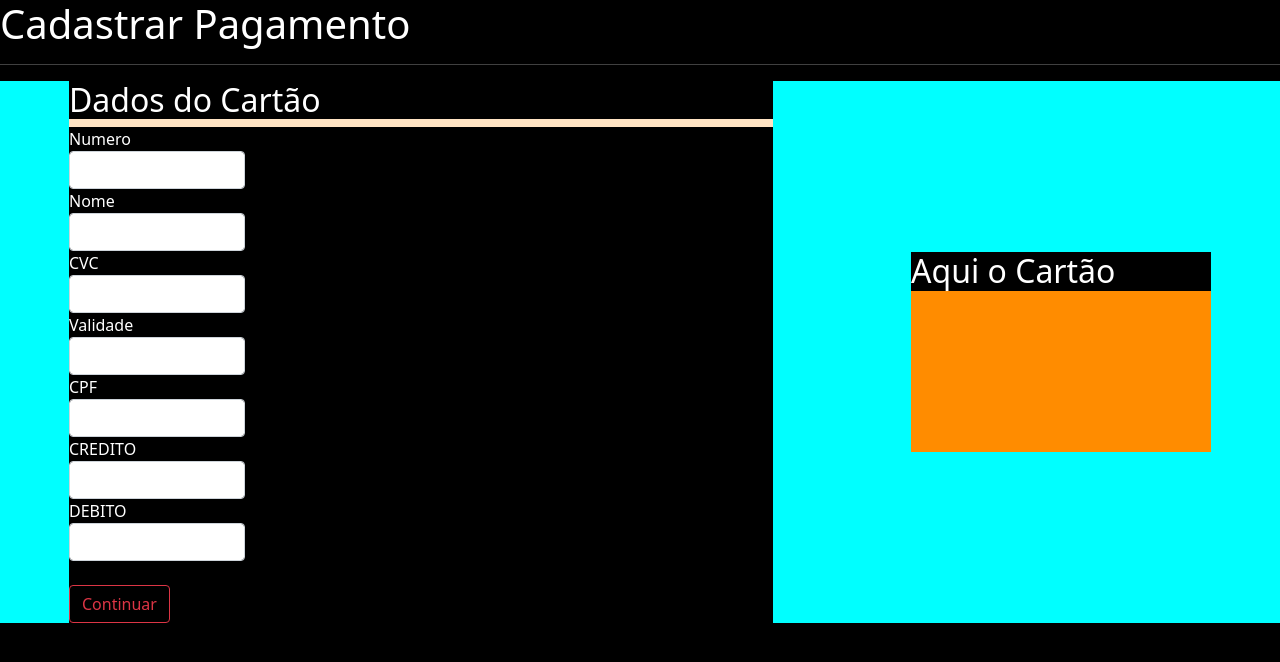
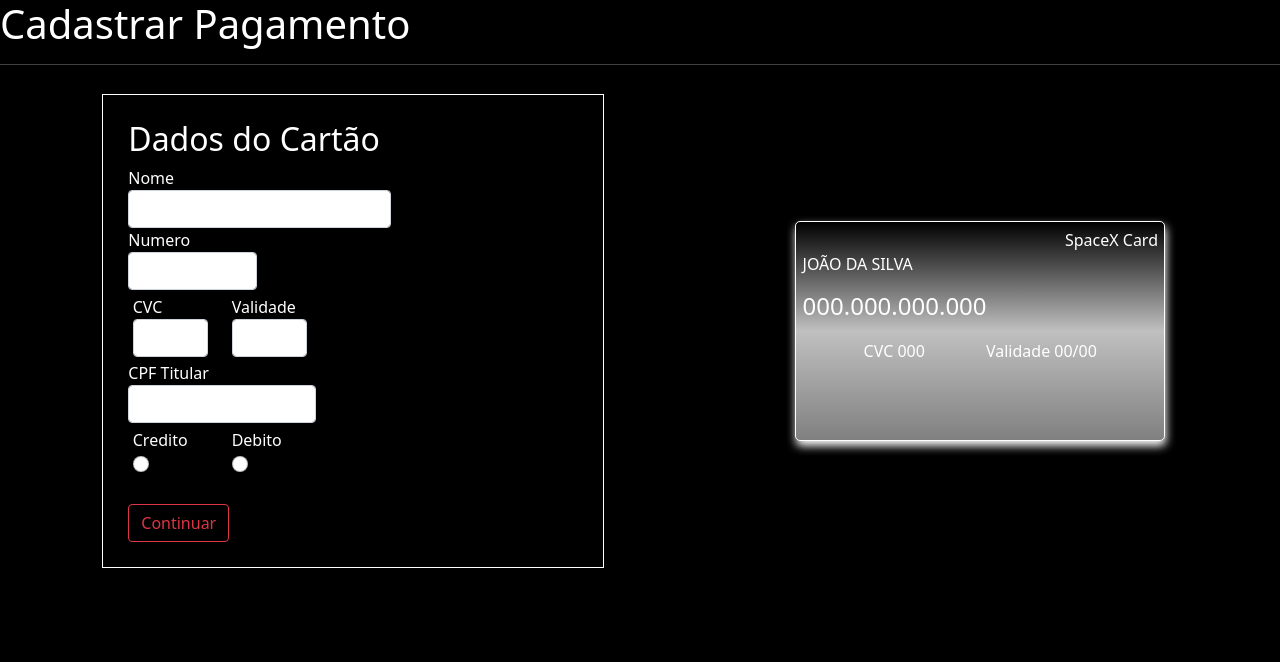
Before and after one commit to Edvaldoivso/ReativeForm, an Angular app: page /CadPagamento in a window 1280 px wide. Shown: the top 662 px of the page. Built offline with nearby package versions, Linux system fonts and the light colour scheme.

Commit message:
Finalização da Pag de Cadastro de Pagamento

```diff
--- a/src/app/Pages/cadastro-pagamento/cadastro-pagamento.component.html
+++ b/src/app/Pages/cadastro-pagamento/cadastro-pagamento.component.html
@@ -1,14 +1,26 @@
-<div id="BodyPay">
+<div id="CadPag">
   <h1>Cadastrar Pagamento</h1>
   <hr />
 
   <div class="MainData">
-    <div class="DataBox">
+    <form class="FormCard" [formGroup]="FormPayment">
       <h2>Dados do Cartão</h2>
-      <div id="Form">
-        <form [formGroup]="FormPayment">
+
+      <div class="col-7">
+        <label for="Nome">Nome</label>
+
+        <input
+          type="text"
+          formControlName="NomTitular"
+          id="NomTitular"
+          class="form-control"
+          #NomTitular
+          required
+        />
+      </div>
+
       <div class="form-group">
-            <div class="col-3">
+        <div class="col-6">
           <label for="NumCartao">Numero</label>
           <input
             type="text"
@@ -20,22 +32,9 @@
           />
         </div>
       </div>
-
+      <div class="row">
         <div class="col-3">
-            <label for="">Nome</label>
-
-            <input
-              type="text"
-              formControlName="NomTitular"
-              id="NomTitular"
-              class="form-control"
-              #NomTitular
-              required
-            />
-          </div>
-
-          <div class="col-3">
-            <label for="">CVC</label>
+          <label for="CVC">CVC</label>
           <input
             type="text"
             formControlName="NumCVC"
@@ -57,9 +56,9 @@
             required
           />
         </div>
-
-          <div class="col-3">
-            <label for="CpfTitular">CPF</label>
+      </div>
+      <div class="col-5">
+        <label for="CpfTitular">CPF Titular</label>
         <input
           type="text"
           formControlName="CpfTitular"
@@ -70,39 +69,65 @@
         />
       </div>
 
+      <div class="row">
         <div class="col-3">
-            <label for="CardModalC">CREDITO</label>
+          <label class="form-check-label" for="CardModalC"> Credito </label>
+          <br />
           <input
-              type="text"
+            class="form-check-input"
+            type="radio"
+            name="CardModal"
             formControlName="CardModal"
-              id="CardModal"
+            id="CardModalC"
             value="C"
-              class="form-control"
             #CardModalC
-              required
           />
         </div>
 
         <div class="col-3">
-            <label for="CardModalD">DEBITO</label>
+          <label class="form-check-label" for="CardModalD"> Debito </label>
+          <br />
           <input
-              type="text"
+            class="form-check-input"
+            type="radio"
+            name="CardModal"
             formControlName="CardModal"
-              id="CardModal"
+            id="CardModalD"
             value="D"
             #CardModalD
-              class="form-control"
-              required
           />
+        </div>
       </div>
 
       <br />
       <button type="btn" class="btn btn-outline-danger">Continuar</button>
     </form>
+
+    <div id="Card">
+      <div id="LogoCard">
+        <p>SpaceX Card</p>
       </div>
-    </div>
-    <div id="card">
-      <h2>Aqui o Cartão</h2>
+      <br />
+
+      <section>
+        <p *ngIf="NomTitular.value">{{ NomTitular.value | uppercase }}</p>
+        <p *ngIf="!NomTitular.value">{{ "JOÃO DA SILVA" }}</p>
+      </section>
+
+      <section>
+        <h4 *ngIf="NumCartao.value">{{ NumCartao.value }}</h4>
+        <h4 *ngIf="!NumCartao.value">{{ " 000.000.000.000 " }}</h4>
+      </section>
+
+      <section class="inline">
+        <p *ngIf="NumCVC.value" >CVC {{ NumCVC.value }}</p>
+        <p *ngIf="NumValidade.value">Validade {{ NumValidade.value }}</p>
+
+        <p *ngIf="!NumCVC.value">CVC {{ '000' }}</p>
+        <p *ngIf="!NumValidade.value">Validade {{ '00/00' }}</p>
+      </section>
+
+      <br />
     </div>
   </div>
 </div>
--- a/src/app/Pages/cadastro-pagamento/cadastro-pagamento.component.scss
+++ b/src/app/Pages/cadastro-pagamento/cadastro-pagamento.component.scss
@@ -1,25 +1,66 @@
 .MainData {
 
     display: flex;
-     background-color: aqua;
+    padding: 1%;
     flex-direction: row;
     align-items: center;
     justify-content: space-around;
 
-}
 
-.DataBox {
-    background-color: bisque;
-    width: 55%;
+
 
 }
 
-#card{
-     background-color: rgb(255, 140, 0);
-    height: 200px;
-    width: 300px;
+.FormCard {
+    border: 1px solid #ffffff;
+    display: flex;
+    flex-direction: column;
+    align-items: flex-start;
+    justify-content: center;
+    padding: 2%;
+    width: 40%;
+
+
+    .row {
+        justify-content: flex-start;
+        padding: 1%;
+        width: 90%;
+
+    }
+
 }
 
-#Form{
-    background-color: brown;
+
+#Card {
+    width: 370px;
+    height: 220px;
+    margin: 1%;
+    padding: 0.5%;
+    border-radius: 5px;
+    border: 1px solid #ffffff;
+    box-shadow: 1px 5px 10px #ffffff;
+    z-index: 2%;
+    background-image: linear-gradient(black, silver, gray);
+
+    p,
+    section,
+    h3,
+    h4,
+    #LogoCard {
+        background-color: transparent;
+    }
 }
+
+
+
+#LogoCard {
+    float: right;
+}
+
+.inline {
+    margin-top: 5%;
+    display: flex;
+    justify-content: space-evenly;
+
+
+}
```
Lines whose indentation alone changed are shown as unchanged.
